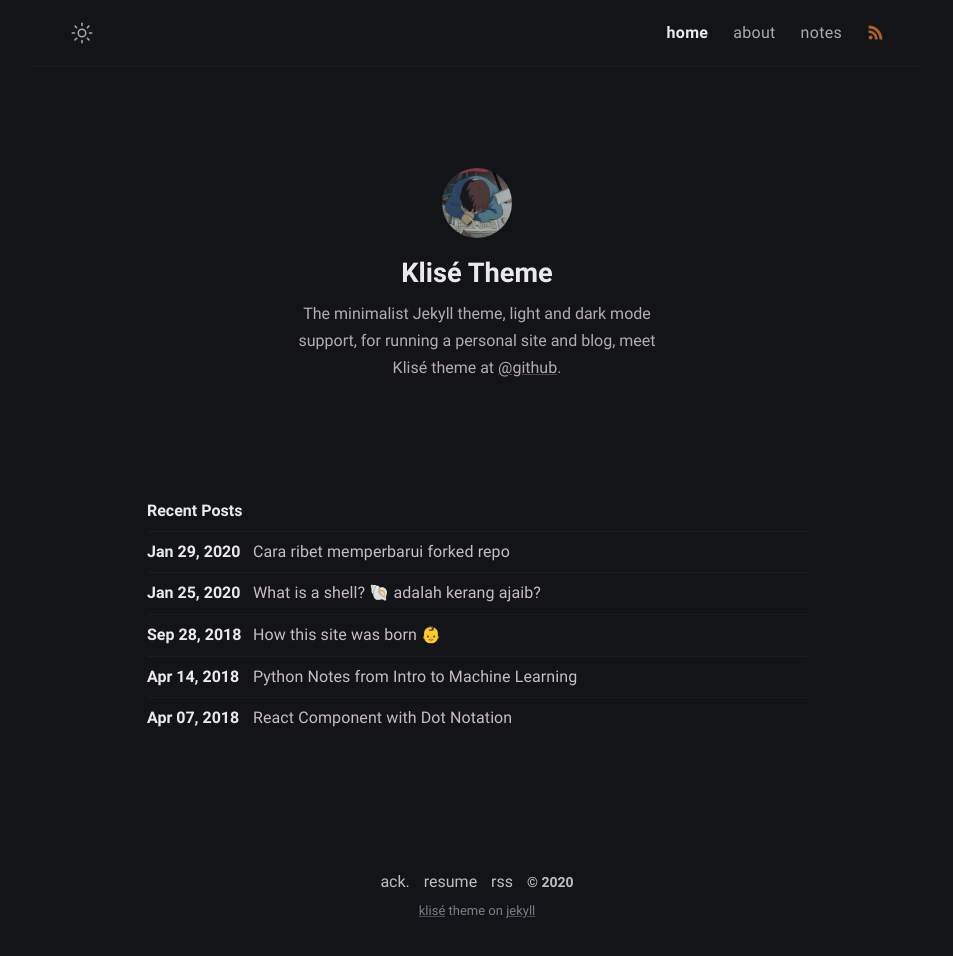
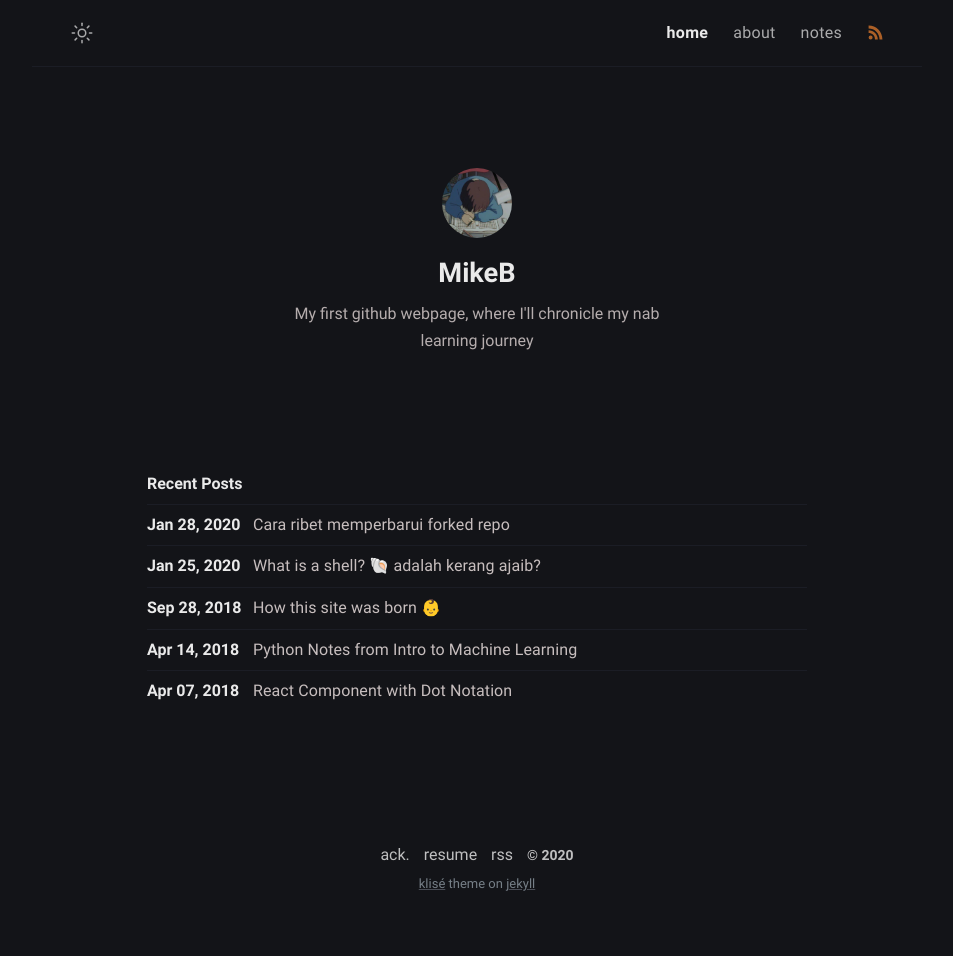
Before and after one commit to mikebdict/mikebdict.github.io, a Jekyll site: the page built from index.md, in a window 1280 px wide. Shown: the whole page, without its empty margins (163-1116 px from the left). Built offline with Jekyll 4.4.1, drawn with Linux system fonts in a browser that asks for light colours; after the commit the page ends 929 px from its top, so only the background shows below that.

Commit message:
Updated config.yml

```diff
--- a/_config.yml
+++ b/_config.yml
@@ -1,26 +1,24 @@
 # Site settings
-title: Klise Theme
+title: Mikebdict
 description: >-
-  He's writing in Bahasa about web technology and experience as a journal
-  for documentation things that he learned, meet him <a href="https://github.com/piharpi" target="_blank" rel="noopener">@github</a>.
-lang: en-US
-timezone: Asia/Jakarta
+  Yet another nab Github website.
+lang: en-GB
+timezone: Europe/London
 image: assets/img/ogp.png # This image used for Open Graph more info https://ogp.me/
-repo: https://github.com/piharpi/mahendrata.now.sh
+repo: https://github.com/mikebdict/mikebdict.github.io
 mode: dark # default theme "dark" | "light"
 
 # Profile settings
 author:
-  name: Klisé Theme
+  name: MikeB
   bio: >-
-    The minimalist Jekyll theme, light and dark mode support, for running a personal site and blog,
-    meet Klisé theme at <a href="https://github.com/piharpi/jekyll-klise" target="_blank" rel="noopener">@github</a>.
-  username: username
-  email: your-email@email.com
+    My first github webpage, where I'll chronicle my nab learning journey
+  username: mikebdict
+  email: mike.bland.dict@gmail.com
   avatar: /assets/img/avatar.jpg
 
 # Url settings
-url: "https://klise.now.sh"
+url: "https://mikebdict.github.io"
 baseurl:
 permalink: /:title/
 google_analytics:
```
